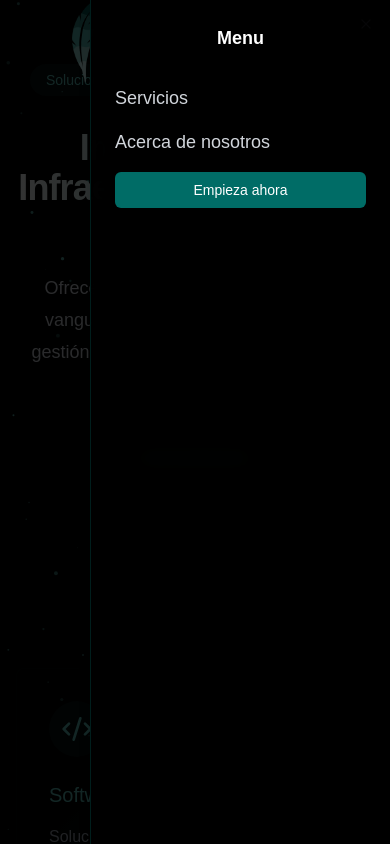
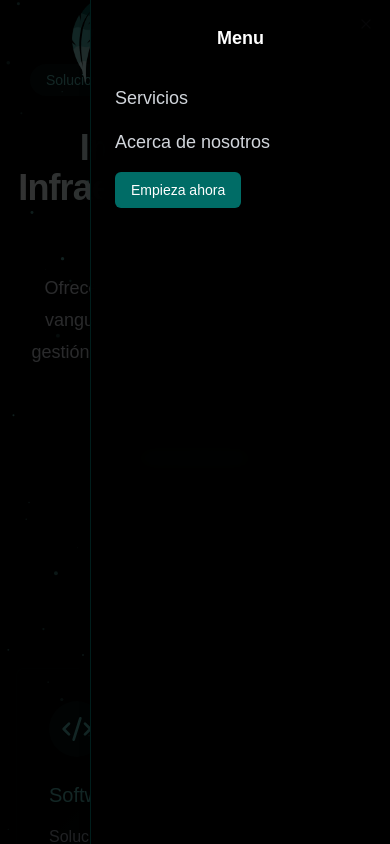
Before and after one commit to FroxCC/fsl-landing, a Next.js app: page / in a window 390 px wide. Both pictures are taken after a click on the button "Toggle menu". Shown: the top 844 px of the page. Built offline with nearby package versions, Linux system fonts and the light colour scheme.

Commit message:
fix: mobile menu ux

```diff
--- a/src/app/page.tsx
+++ b/src/app/page.tsx
@@ -6,7 +6,6 @@ import {
   Code2,
   Cpu,
   HeadphonesIcon,
-  Key,
   ShieldCheck,
   Sparkles,
 } from "lucide-react";
--- a/src/components/floating-elements.tsx
+++ b/src/components/floating-elements.tsx
@@ -1,6 +1,5 @@
 "use client";
 
-import { Bot } from "lucide-react";
 import Image from "next/image";
 
 export function FloatingElements() {
--- a/src/components/navbar.tsx
+++ b/src/components/navbar.tsx
@@ -12,9 +12,17 @@ import { Menu } from "lucide-react";
 import Image from "next/image";
 import Link from "next/link";
 import { useState, useEffect } from "react";
+import { usePathname } from "next/navigation"; // Next.js App Router
 
 export function Navbar() {
   const [isScrolled, setIsScrolled] = useState(false);
+  const [isOpen, setIsOpen] = useState(false);
+  const pathname = usePathname(); // Obtiene la ruta actual
+
+  // Cierra el menú cuando cambia la ruta
+  useEffect(() => {
+    setIsOpen(false);
+  }, [pathname]);
 
   useEffect(() => {
     const handleScroll = () => {
@@ -55,24 +63,12 @@ export function Navbar() {
             >
               Servicios
             </Link>
-            {/* <Link
-              href="#solutions"
-              className="text-sm text-gray-300 transition-colors hover:text-teal-400"
-            >
-              Soluciones
-            </Link> */}
             <Link
               href="/about-us"
               className="text-sm text-gray-300 transition-colors hover:text-teal-400"
             >
               Acerca de nosotros
             </Link>
-            {/* <Link
-              href="#contact"
-              className="text-sm text-gray-300 transition-colors hover:text-teal-400"
-            >
-              Contacto
-            </Link> */}
             <Link href={"/quotation"}>
               <Button className="bg-teal-600 text-white hover:bg-teal-500">
                 Empieza ahora
@@ -82,7 +78,7 @@ export function Navbar() {
 
           {/* Mobile Navigation */}
           <div className="md:hidden">
-            <Sheet>
+            <Sheet open={isOpen} onOpenChange={setIsOpen}>
               <SheetTrigger asChild>
                 <Button
                   variant="ghost"
@@ -103,30 +99,22 @@ export function Navbar() {
                   <Link
                     href="/servicios"
                     className="text-lg text-gray-300 transition-colors hover:text-teal-400"
+                    onClick={() => setIsOpen(false)}
                   >
                     Servicios
                   </Link>
-                  {/* <Link
-                    href="/solutions"
-                    className="text-lg text-gray-300 transition-colors hover:text-teal-400"
-                  >
-                    Soluciones
-                  </Link> */}
                   <Link
                     href="/about-us"
                     className="text-lg text-gray-300 transition-colors hover:text-teal-400"
+                    onClick={() => setIsOpen(false)}
                   >
                     Acerca de nosotros
                   </Link>
-                  {/* <Link
-                    href="#contact"
-                    className="text-lg text-gray-300 transition-colors hover:text-teal-400"
-                  >
-                    Contacto
-                  </Link> */}
-                  <Button className="mt-4 bg-teal-600 text-white hover:bg-teal-500">
-                    Empieza ahora
-                  </Button>
+                  <Link href={"/quotation"} onClick={() => setIsOpen(false)}>
+                    <Button className="bg-teal-600 text-white hover:bg-teal-500">
+                      Empieza ahora
+                    </Button>
+                  </Link>
                 </div>
               </SheetContent>
             </Sheet>
```
